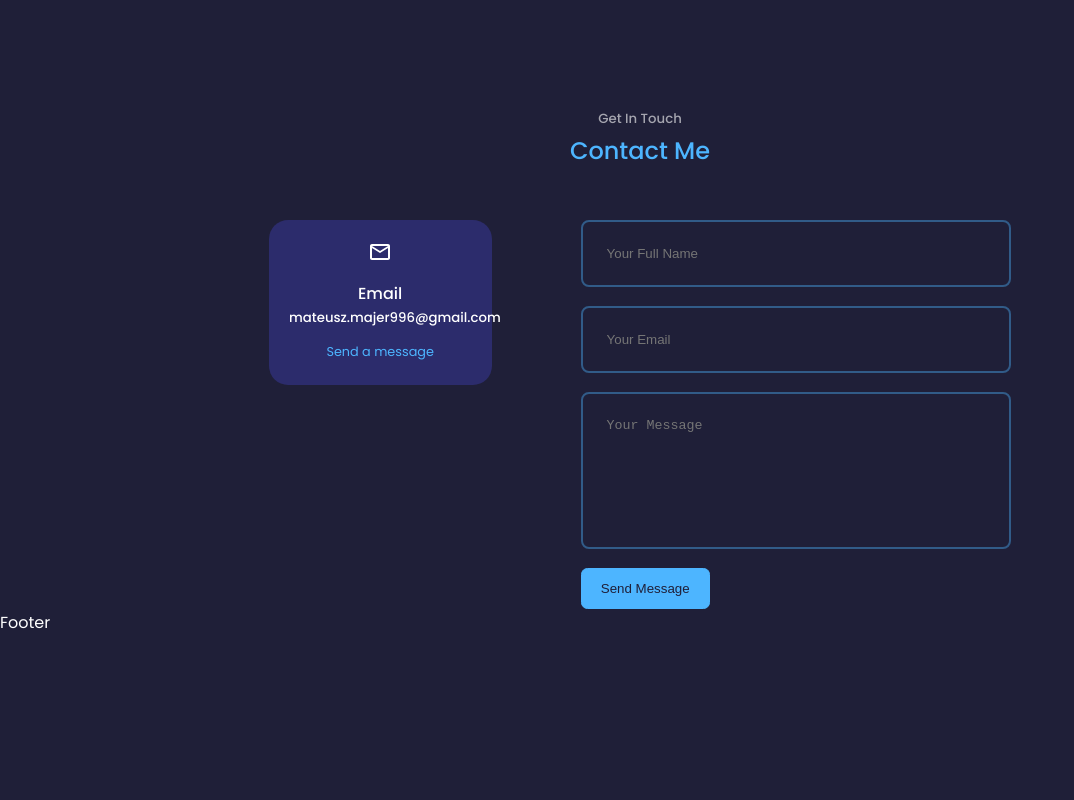
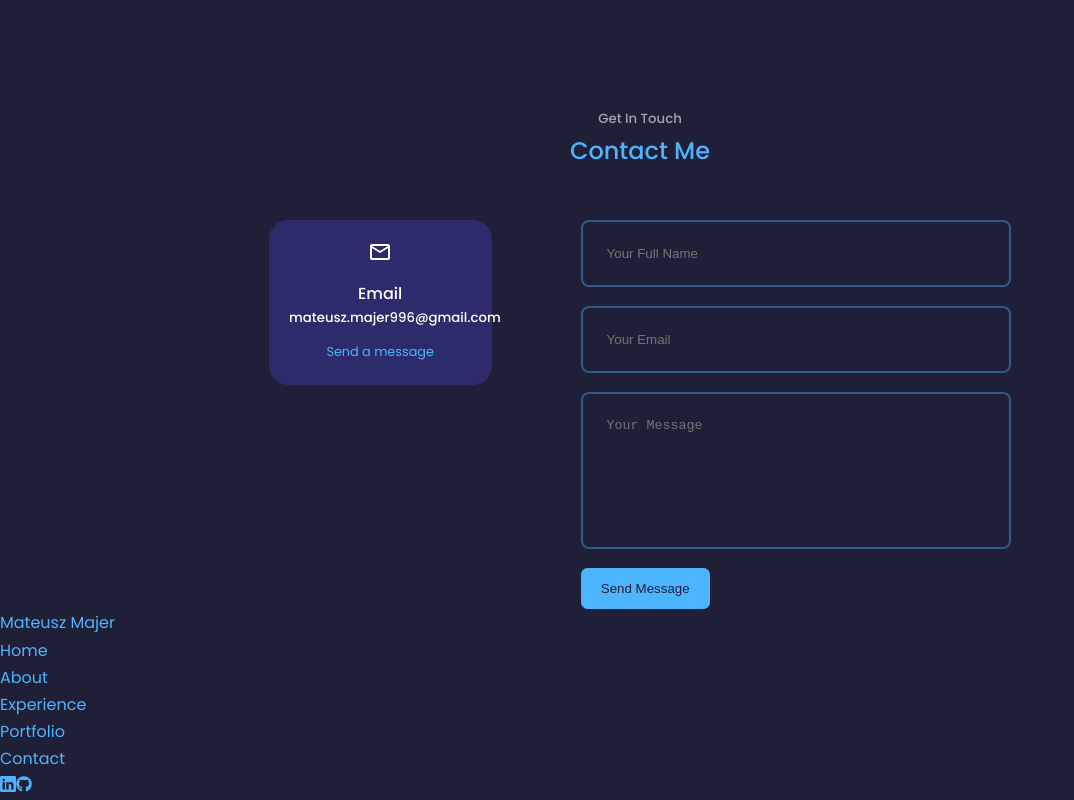
Before and after one commit to Vectari/my_website_react, a React (Create React App) app: page / in a window 1280 px wide. Shown: the part 2717-3517 px from the top of the page, without its empty margins (0-1074 px from the left). Before the commit the page ends 3354 px from the top, so only its background shows below. Built offline with nearby package versions, Linux system fonts and the light colour scheme.

Commit message:
add footer content

```diff
--- a/src/components/footer/Footer.jsx
+++ b/src/components/footer/Footer.jsx
@@ -1,9 +1,26 @@
 import React from 'react'
 import './footer.css'
+import {BsLinkedin} from 'react-icons/bs'
+import {FaGithub} from 'react-icons/fa'
 
 const Footer = () => {
   return (
-    <div>Footer</div>
+    <footer>
+      <a href="#" className='footer__logo'>Mateusz Majer</a>
+
+      <ul className="permalinks">
+        <li><a href="#">Home</a></li>
+        <li><a href="#about">About</a></li>
+        <li><a href="#experience">Experience</a></li>
+        <li><a href="#portfolio">Portfolio</a></li>
+        <li><a href="#contact">Contact</a></li>
+      </ul>
+
+      <div className="footer__socials">
+        <a href="https://www.linkedin.com/in/mateusz-majer/" target="_blank"><BsLinkedin /></a>
+        <a href="https://github.com/Vectari" target="_blank"><FaGithub /></a>
+      </div>
+    </footer>
   )
 }
 
```
